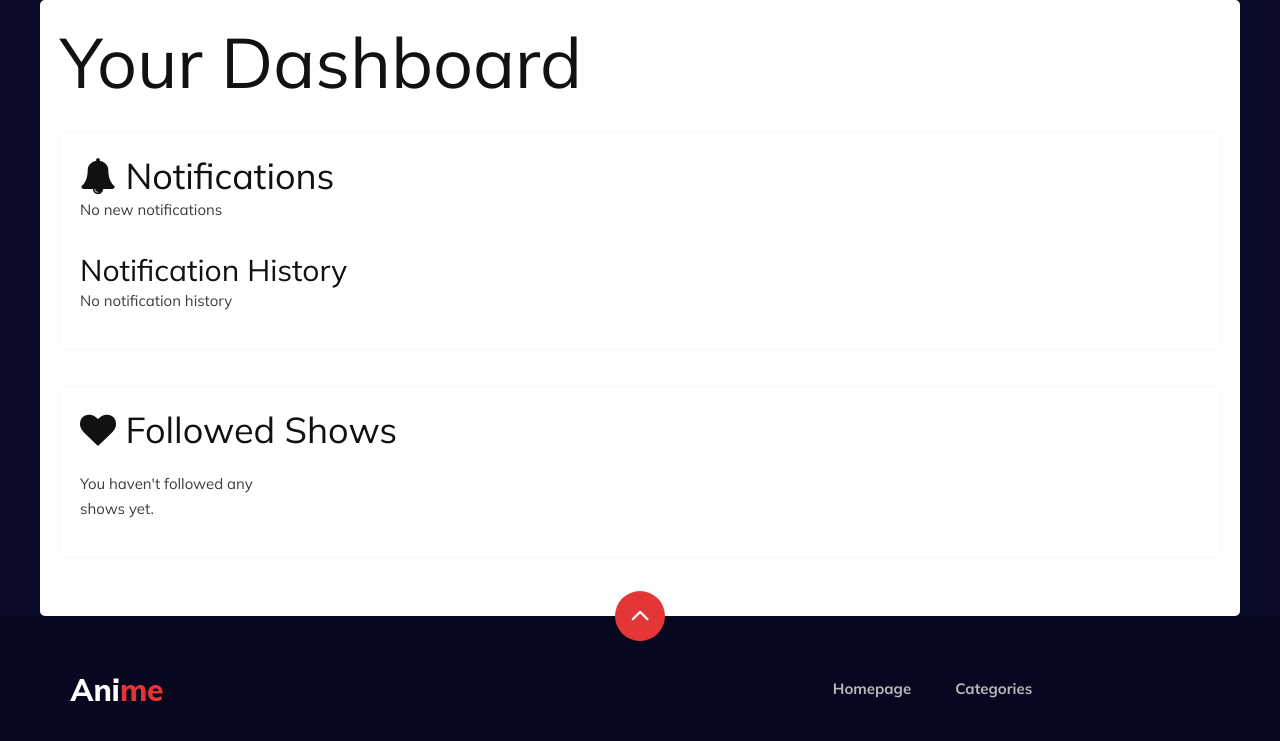
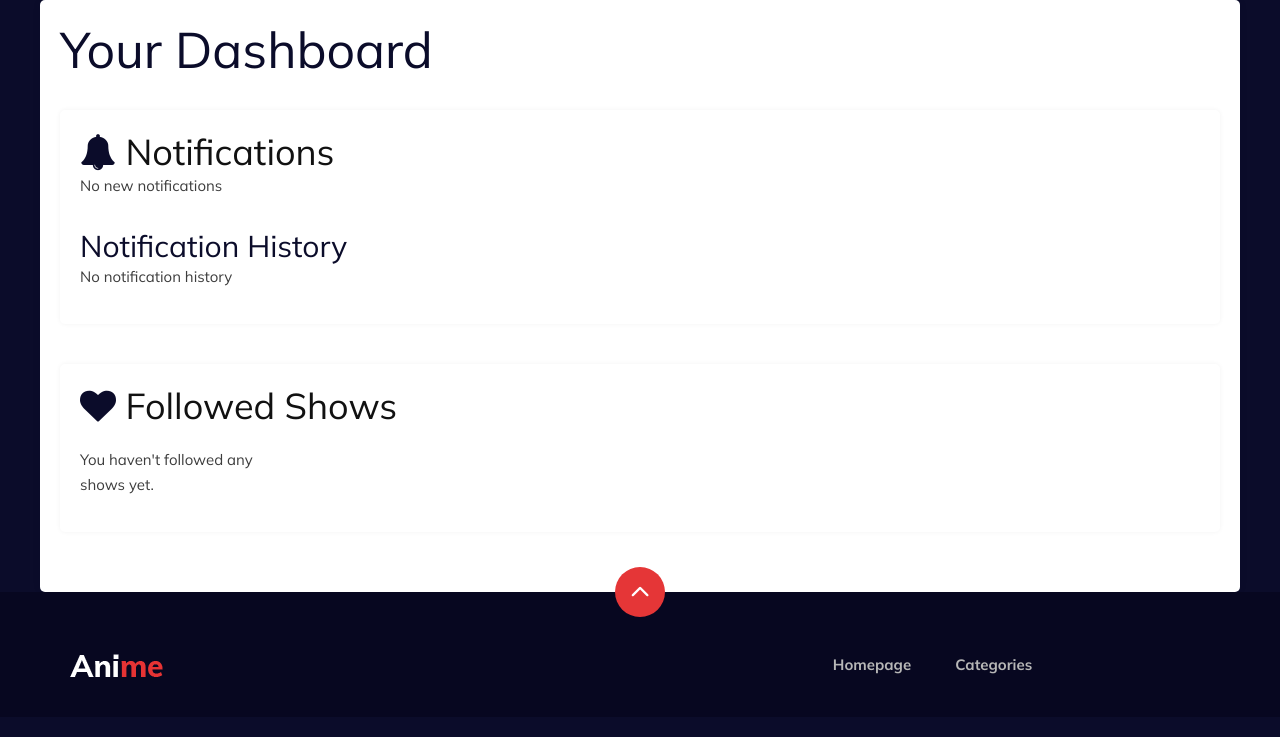
Before and after one commit to angelocodes/anime-main, a PHP site: page /anime-main/user-dashboard.php in a window 1280 px wide. Shown: the part 63-804 px from the top of the page. Run offline with PHP 8.4, Linux system fonts and the light colour scheme; the visitor is signed in with stand-in values (Sample User, id 1); data that the repository does not hold is empty.

Commit message:
implemented views count, created user dashboard

```diff
--- a/user-dashboard.php
+++ b/user-dashboard.php
@@ -5,7 +5,7 @@
 // Authentication check
 
 if (!isset($_SESSION['user_id'])) {
-    header("Location: login.php");
+    header("Location: auth/login.php");
     exit;
 }
 
@@ -55,6 +55,7 @@
     JOIN shows ON notifications.show_id = shows.id
     WHERE notifications.user_id = :user_id
     ORDER BY notifications.created_at DESC
+    LIMIT 5
 ");
 $allNotifications->execute([':user_id' => $_SESSION['user_id']]);
 $allNotifications = $allNotifications->fetchAll(PDO::FETCH_OBJ);
@@ -62,10 +63,10 @@
 
 <!-- Dashboard HTML -->
 <div class="dashboard-container" style="max-width: 1200px; margin: 0 auto; padding: 20px;">
-    <h1 style="margin-bottom: 30px;">Your Dashboard</h1>
+    <h1 style="margin-bottom: 30px; font-size: 50px; color: #0b0c2a;">Your Dashboard</h1>
 
     <div class="dashboard-section">
-        <h2><i class="fa fa-bell"></i> Notifications</h2>
+        <h2><i class="fa fa-bell " style="color: #0b0c2a;"></i> Notifications</h2>
         <?php if (count($unreadNotifications) > 0): ?>
             <form method="post" style="margin-bottom: 15px;">
                 <button type="submit" name="mark_read" class="btn-mark-read"
@@ -95,7 +96,7 @@
             <?php endif; ?>
         </div>
 
-        <h3 style="margin-top: 30px;">Notification History</h3>
+        <h3 style="margin-top: 30px; color: #0b0c2a;">Notification History</h3>
         <div class="all-notifications">
             <?php if (!empty($allNotifications)): ?>
                 <?php foreach ($allNotifications as $notification): ?>
@@ -118,7 +119,7 @@
     </div>
 
     <div class="dashboard-section" style="margin-top: 40px;">
-        <h2><i class="fa fa-heart"></i> Followed Shows</h2>
+        <h2><i class="fa fa-heart" style="color: #0b0c2a;"></i> Followed Shows</h2>
         <div class="followed-shows-grid" style="display: grid; grid-template-columns: repeat(auto-fill, minmax(200px, 1fr)); gap: 20px; margin-top: 20px;">
             <?php if (!empty($followedShows)): ?>
                 <?php foreach ($followedShows as $show): ?>
```
